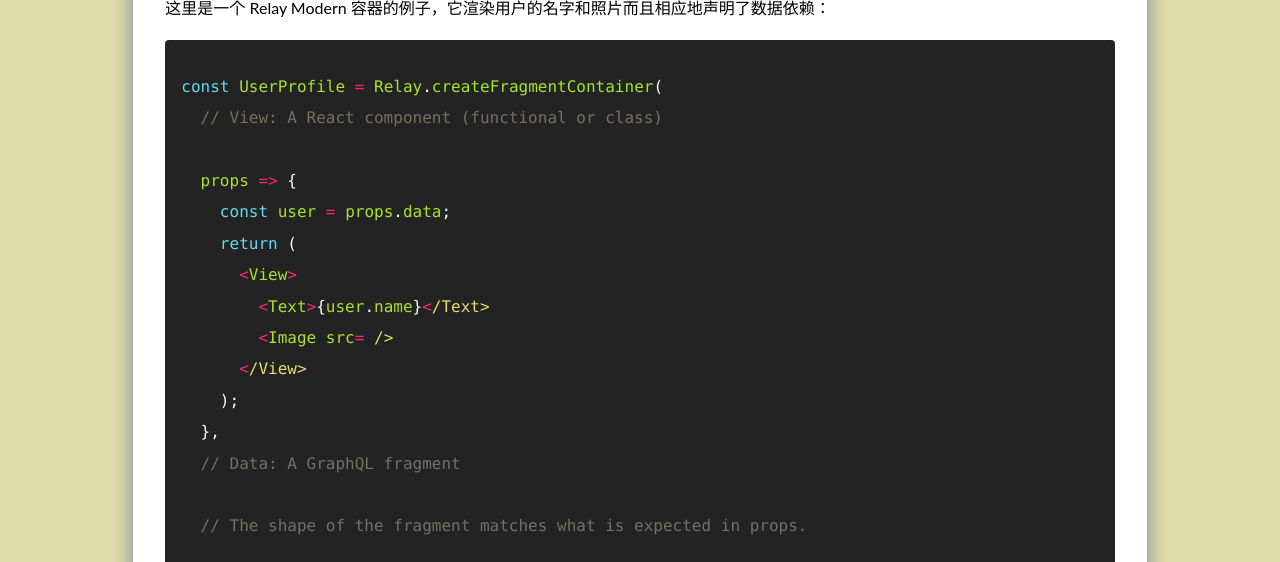
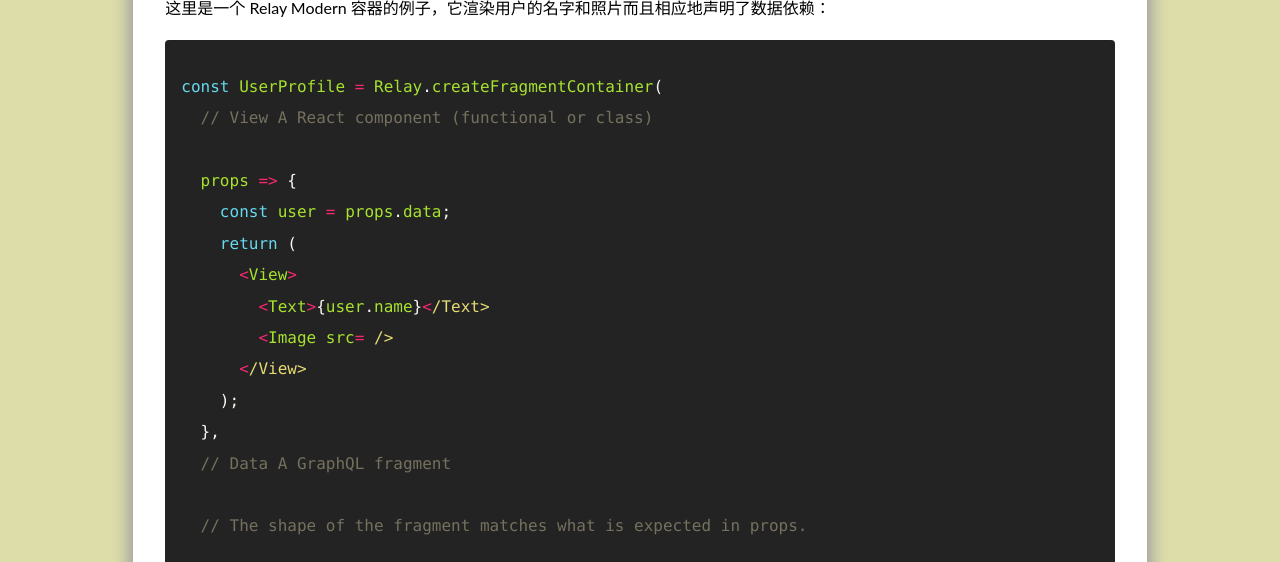
Before and after one commit to AnnatarHe/AnnatarHe.github.io, a Jekyll site: the page built from _posts/2017-04-29-translate-relay-modern.md, in a window 1280 px wide and 900 px high, scrolled down 919 px. Shown: the part 152-714 px from the top of the window. Built offline with Jekyll 4.4.1, drawn with Linux system fonts in a browser that asks for light colours; some web fonts are replaced; comment, search, counter and statistics services are not loaded.

```diff
--- a/_posts/2017-04-29-translate-relay-modern.md
+++ b/_posts/2017-04-29-translate-relay-modern.md
@@ -26,7 +26,7 @@ Relay Modern: 更简单，更快速，更具拓展性
 
 {% highlight js %}
 const UserProfile = Relay.createFragmentContainer(
-  // View: A React component (functional or class)
+  // View A React component (functional or class)
   props => {
     const user = props.data;
     return (
@@ -36,7 +36,7 @@ const UserProfile = Relay.createFragmentContainer(
       </View>
     );
   },
-  // Data: A GraphQL fragment
+  // Data A GraphQL fragment
   // The shape of the fragment matches what is expected in props.
   graphql`
     fragment UserProfile on User {
```
